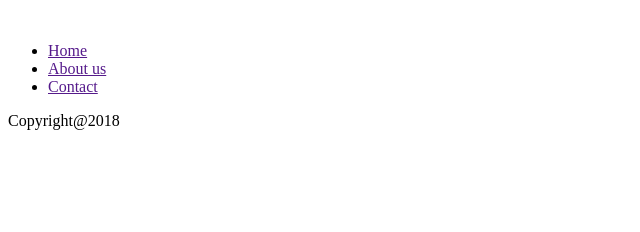
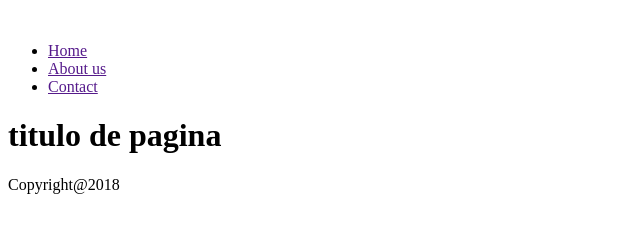
Before and after one commit to josealbertodelalamo/gitflow, a plain HTML site: page index.html in a window 1280 px wide. Shown: the whole page, without its empty margins (0-640 px from the left). Drawn offline with Linux system fonts and the light colour scheme.

Commit message:
main añadido

```diff
--- a/index.html
+++ b/index.html
@@ -15,6 +15,9 @@
         </ul>
       </nav>
     </header>
+    <main>
+      <h1>titulo de pagina</h1>
+    </main>
     <footer>
       <p>Copyright@2018</p>
     </footer>
```
